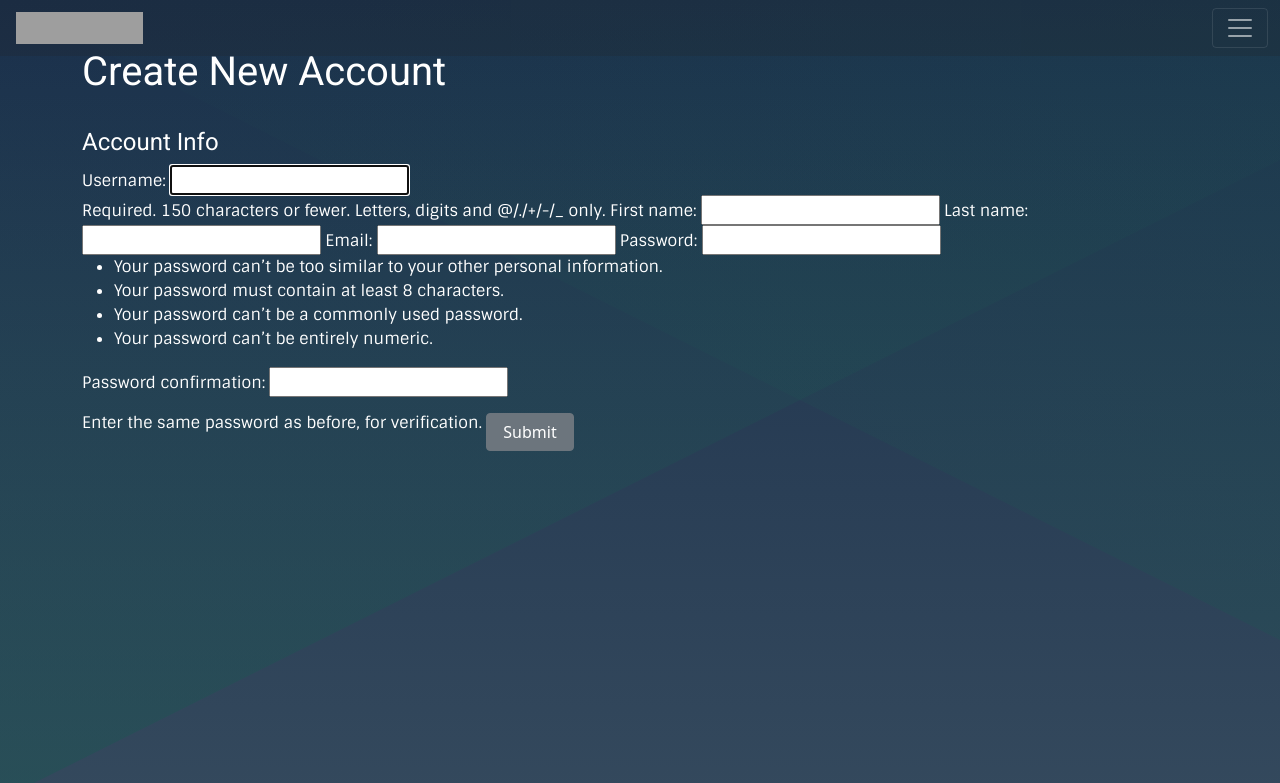
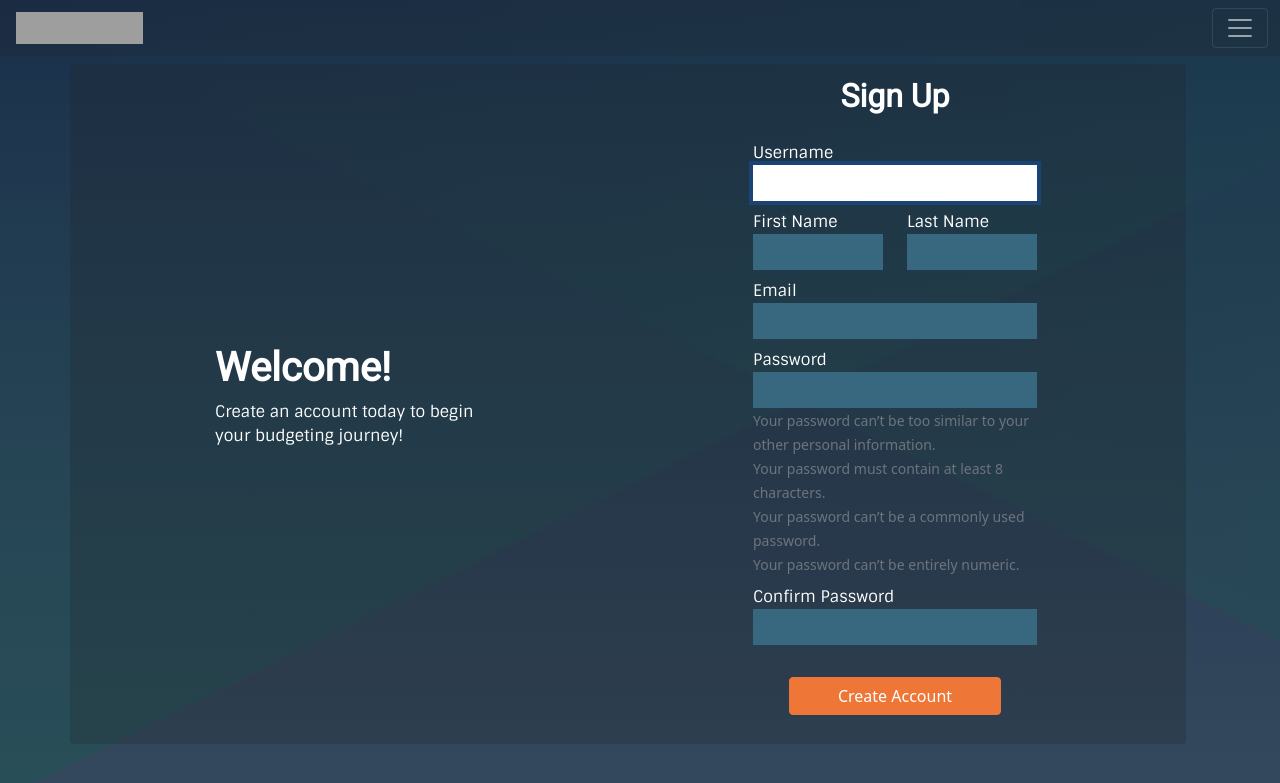
Before and after one commit to tkashi137/WEB4350_Capstone, a Django app: page /register/ in a window 1280 px wide. Shown: the top 783 px of the page. Run offline with Django 4.2, Linux system fonts and the light colour scheme; some libraries are stand-ins or nearby versions; grey boxes are pictures that could not be loaded.

Commit message:
Added styles for login and register forms

```diff
--- a/budget/static/budget/custom.css
+++ b/budget/static/budget/custom.css
@@ -43,6 +43,7 @@
 
 H1, H2, H3, H4, H5, H6 {
     font-family: 'Roboto', sans-serif;
+    font-weight: bolder;
     color: white;
 }
 
@@ -124,3 +125,6 @@ ul {
     background-color: #d66b32 !important;
     border-color: #d66b32 !important;
 }
+.h-85 {
+    min-height: 85vh;
+}
--- a/budget/templates/budget/base2.html
+++ b/budget/templates/budget/base2.html
@@ -28,7 +28,7 @@
     }
 </style>
 
-<nav class="navbar navbar-dark bg-dark bg-opacity-25 fixed-top">
+<nav class="navbar navbar-dark bg-dark bg-opacity-25 fixed-top mb-4">
     <div class="container-fluid">
         <div class="d-flex align-items-center ms-1 mb-3 mb-md-0 me-md-auto text-dark text-decoration-none">
             <a href="{% url 'index' %}"><img src="https://i.postimg.cc/mkTNPStd/easy-budget-logo.png" alt="" class="bi me-2" width="127"
--- a/users/forms.py
+++ b/users/forms.py
@@ -4,8 +4,45 @@ from django.contrib.auth.forms import UserCreationForm
 
 
 class RegistrationForm(UserCreationForm):
-    email = forms.EmailField()
+    email = forms.EmailField(widget=forms.EmailInput(attrs={'class': 'form-control', 'id': 'inputEmail'}))
+    password1 = forms.CharField(widget=forms.PasswordInput(attrs={'class': 'form-control', 'id': 'inputPassword1'}))
+    password2 = forms.CharField(widget=forms.PasswordInput(attrs={'class': 'form-control', 'id': 'inputPassword2'}))
 
     class Meta:
         model = User
         fields = ['username', 'first_name', 'last_name', 'email', 'password1', 'password2']
+        widgets = {
+            'username': forms.TextInput(attrs={
+                'class': "form-control",
+                'id': 'inputUsername'
+            }),
+            'first_name': forms.TextInput(attrs={
+                'class': "form-control",
+                'id': 'inputFirstName'
+            }),
+            'last_name': forms.TextInput(attrs={
+                'class': "form-control",
+                'id': 'inputLastName'
+            }),
+            'email': forms.EmailInput(attrs={
+                'class': "form-control",
+                'type': "email",
+                'id': 'inputEmail'
+            }),
+            'password1': forms.PasswordInput(attrs={
+                'class': "form-control",
+                'type': 'password',
+                'id': 'inputPassword1'
+            }),
+            'password2': forms.PasswordInput(attrs={
+                'class': "form-control",
+                'type': 'password',
+                'id': 'inputPassword2'
+            }),
+        }
+# class RegistrationForm(UserCreationForm):
+#     email = forms.EmailField()
+#
+#     class Meta:
+#         model = User
+#         fields = ['username', 'first_name', 'last_name', 'email', 'password1', 'password2']
--- a/users/templates/users/register.html
+++ b/users/templates/users/register.html
@@ -1,20 +1,70 @@
 {% extends 'budget/base2.html' %}
 
 {% block body %}
-    <div class="container-fluid hero-2 pt-5">
-        <div class="container pb-5">
-            <div class="row height-45 align-items-center">
-                <div class="ml-5 pl-4">
-                    <h1>Create New Account</h1>
-                    <br>
-                    <form method="POST">
+<div class="py-3 mt-5 container">
+    <div class="row container-fluid bg-dark h-85 bg-opacity-25 align-items-center rounded">
+        <div class="col-md-6">
+            <div class="container col-8">
+                <h1>Welcome!</h1>
+                <p>Create an account today to begin your budgeting journey!</p>
+            </div>
+        </div>
+        <div class="col-md-6 ">
+            <div class="row mt-2">
+                <div class="container col-md-8">
+                    <h2 class="text-center">Sign Up</h2>
+                    <form method="POST" class="my-4 mx-4 text-light" enctype="multipart/form-data">
                         {% csrf_token %}
-                        <h4>Account Info</h4>
-                        {{ form }}
-                        <button type="submit" class="btn btn-secondary btn-green btn-custom-1 px-3 mt-3">Submit</button>
+                        <div class="form-group mb-2">
+                            <label for="inputUsername">Username</label>
+                            <br>
+                            {{ form.username }}
+                        </div>
+                        <div class="row">
+                            <div class="col form-group mb-2">
+                                <label for="inputFirstName">First Name</label>
+                                <br>
+                                {{ form.first_name }}
+                            </div>
+                            <div class="col form-group mb-2">
+                                <label for="inputLastName">Last Name</label>
+                                <br>
+                                {{ form.last_name }}
+                            </div>
+                        </div>
+                        <div class="col form-group mb-2">
+                            <label for="inputEmail">Email</label>
+                            <br>
+                            {{ form.email }}
+                        </div>
+                        <div class="col form-group mb-2">
+                            <label for="inputPassword1">Password</label>
+                            <br>
+                            {{ form.password1 }}
+                            <small class="form-text">
+                                Your password can’t be too similar to your other personal information. <br>
+                                Your password must contain at least 8 characters. <br>
+                                Your password can’t be a commonly used password. <br>
+                                Your password can’t be entirely numeric.</small>
+                        </div>
+                        <div class="col form-group mb-2">
+                            <label for="inputPassword2">Confirm Password</label>
+                            <br>
+                            {{ form.password2 }}
+                        </div>
+                        <br>
+                        <div class="text-center">
+                            <button type="submit" class="btn btn-primary btn-custom-1 px-5 text-center">Create Account</button>
+                        </div>
+
                     </form>
                 </div>
             </div>
         </div>
-   </div>
+    </div>
+
+</div>
+
+
+
 {% endblock %}
```
Also changed, not shown: users/templates/users/login.html (+39 -13 lines).
